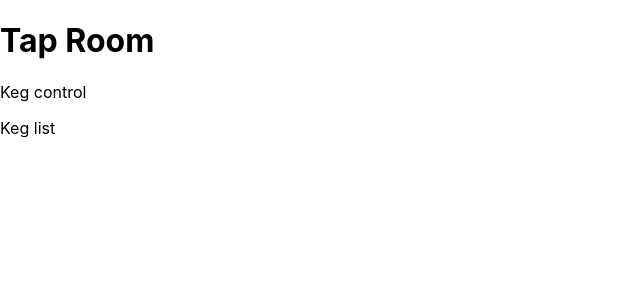
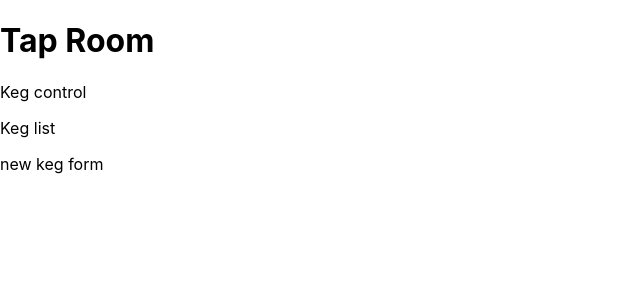
Before and after one commit to fc-dogan/Taproom-Redux, a React (Create React App) app: page / in a window 1280 px wide. Shown: the top 300 px of the page, without its empty margins (0-640 px from the left). Built offline with nearby package versions, Linux system fonts and the light colour scheme.

Commit message:
create newKegFrom component

```diff
--- a/src/components/KegContol.js
+++ b/src/components/KegContol.js
@@ -1,5 +1,6 @@
 import React from 'react';
 import KegList from './KegList';
+import NewKegForm from './NewKegFrom';
 
 class KegControl extends React.Component {
   constructor(props){
@@ -13,6 +14,7 @@ class KegControl extends React.Component {
       <React.Fragment>
         <p>Keg control</p>
         <KegList />
+        <NewKegForm />
       </React.Fragment>
 
     )
--- /dev/null
+++ b/src/components/NewKegFrom.js
@@ -0,0 +1,9 @@
+import React from 'react';
+
+function NewKegForm(){
+  return (
+    <p>new keg form</p>
+  )
+}
+
+export default NewKegForm;
```
